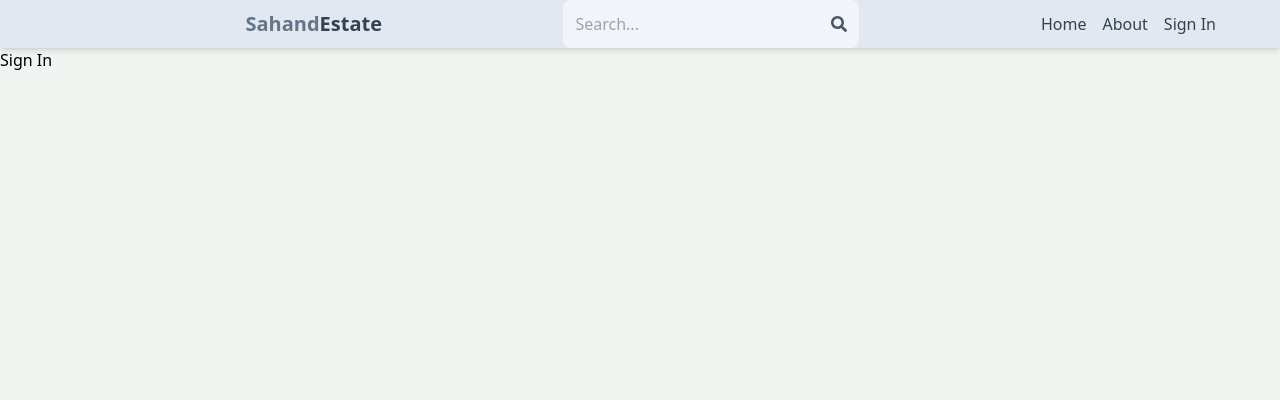
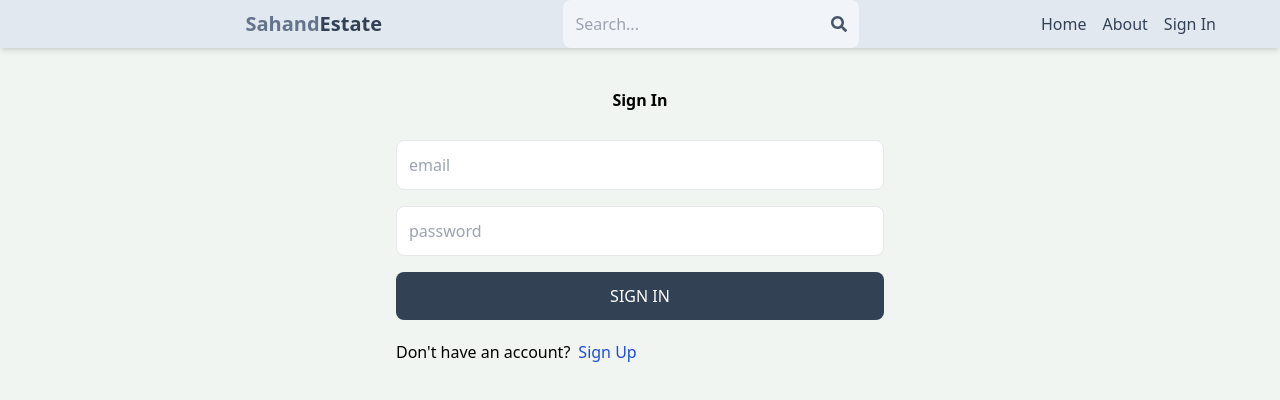
Before and after one commit to laamphan/mern-estate, a React (Vite) app in the folder client/: page /sign-in in a window 1280 px wide. Shown: the top 400 px of the page. Built offline with nearby package versions, Linux system fonts and the light colour scheme.

Commit message:
Complete Sign In functionality

```diff
--- a/client/src/pages/SignIn.jsx
+++ b/client/src/pages/SignIn.jsx
@@ -1,3 +1,75 @@
+import { useState } from 'react'
+import { Link, useNavigate } from 'react-router-dom'
+
 export default function SignIn() {
-  return <div>Sign In</div>
+  const [formData, setFormData] = useState({})
+  const [error, setError] = useState(null)
+  const [loading, setLoading] = useState(false)
+  const navigate = useNavigate()
+
+  const handleChange = (e) => {
+    setFormData({ ...formData, [e.target.id]: e.target.value })
+  }
+  const handleSubmit = async (e) => {
+    e.preventDefault()
+    try {
+      setLoading(true)
+      const res = await fetch('/api/auth/signin', {
+        method: 'POST',
+        headers: {
+          'Content-Type': 'application/json',
+        },
+        body: JSON.stringify(formData),
+      })
+      const data = await res.json()
+      if (data.success === false) {
+        setLoading(false)
+        setError(data.message)
+        return
+      }
+      setLoading(false)
+      setError(null)
+      navigate('/')
+    } catch (err) {
+      setLoading(false)
+      setError(err.message || 'An error occurred!')
+    }
+    setLoading(false)
+    console.log(data)
+  }
+
+  return (
+    <div className="p-3 max-w-lg mx-auto">
+      <h1 className="text-3-xl text-center font-semibold my-7">Sign In</h1>
+      <form className="flex flex-col gap-4" onSubmit={handleSubmit}>
+        <input
+          type="email"
+          placeholder="email"
+          className="border p-3 rounded-lg"
+          id="email"
+          onChange={handleChange}
+        />
+        <input
+          type="password"
+          placeholder="password"
+          className="border p-3 rounded-lg"
+          id="password"
+          onChange={handleChange}
+        />
+        <button
+          disabled={loading}
+          className="bg-slate-700 text-white p-3 rounded-lg uppercase hover:opacity-95 disabled:opacity-80"
+        >
+          {loading ? 'Loading...' : 'Sign In'}
+        </button>
+      </form>
+      <div className="flex gap-2 mt-5">
+        <p>Don't have an account?</p>
+        <Link to="/sign-up">
+          <span className="text-blue-700">Sign Up</span>
+        </Link>
+      </div>
+      {error && <p className="text-red-500 mt-5">{error}</p>}
+    </div>
+  )
 }
--- a/package.json
+++ b/package.json
@@ -5,11 +5,13 @@
     "start": "node api/index.js"
   },
   "dependencies": {
+    "@reduxjs/toolkit": "^2.2.5",
     "bcryptjs": "^2.4.3",
     "dotenv": "^16.4.5",
     "express": "^4.19.2",
     "jsonwebtoken": "^9.0.2",
     "mongoose": "^8.4.3",
-    "nodemon": "^3.1.3"
+    "nodemon": "^3.1.3",
+    "react-redux": "^9.1.2"
   }
 }
```
Also changed, not shown: 1 other file (tests, documents, lock files or other folders).
